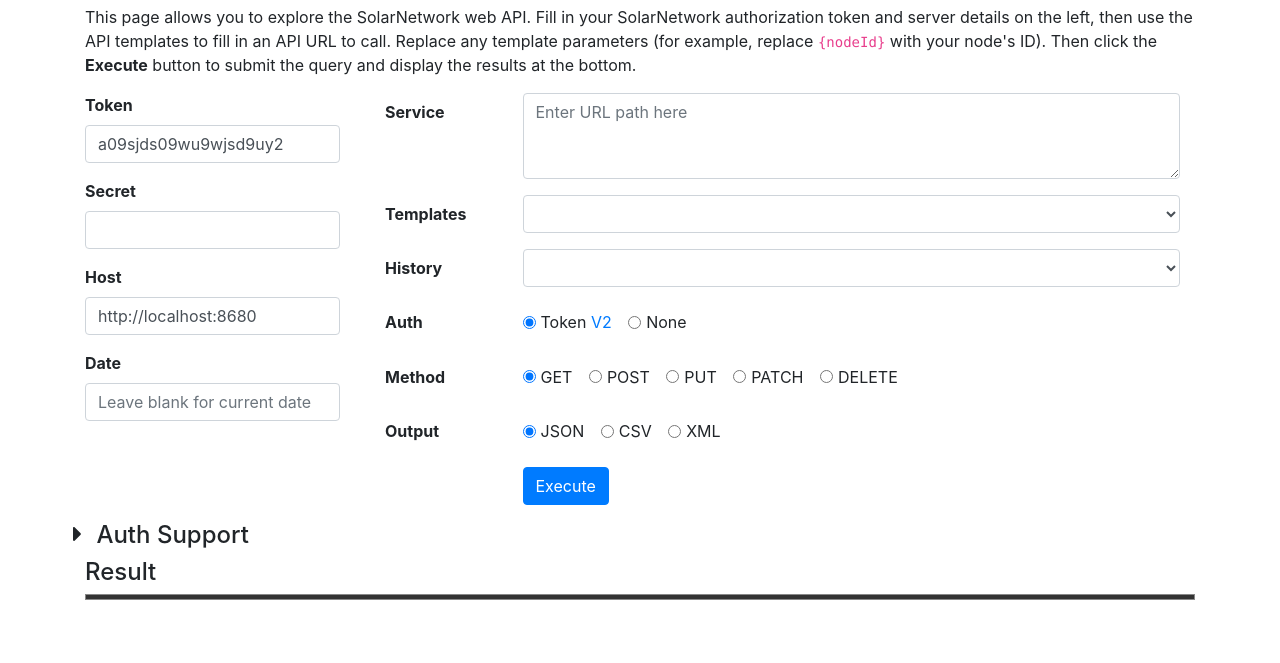
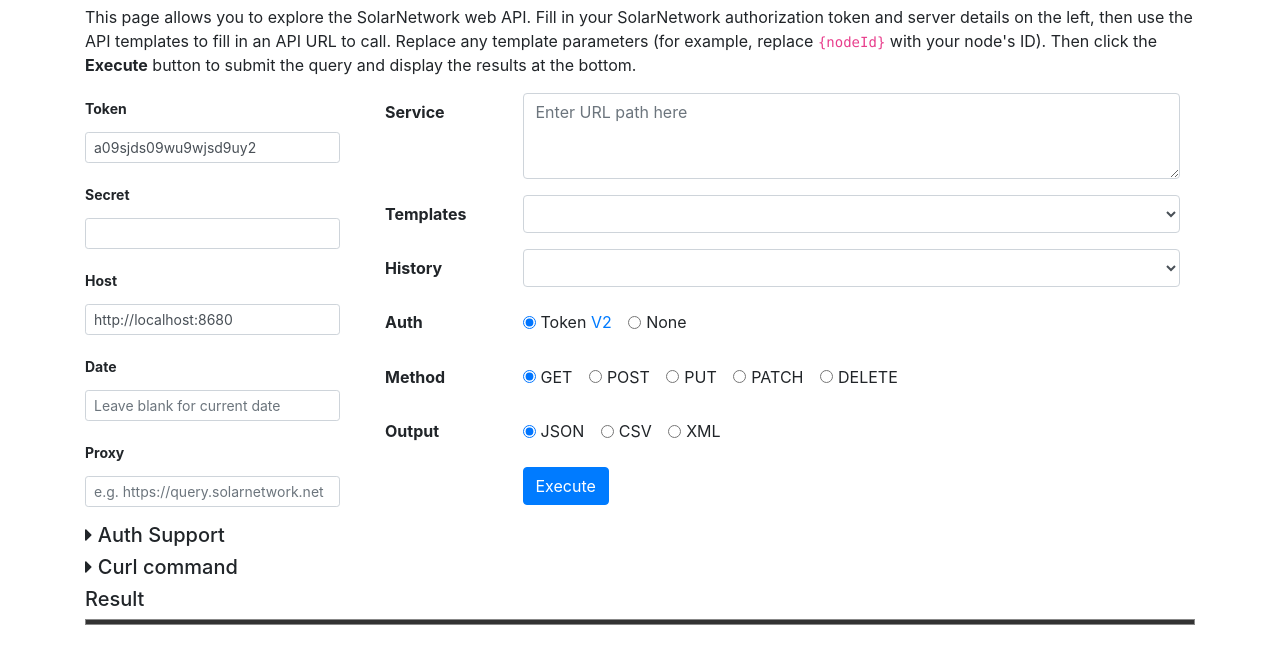
Before and after one commit to SolarNetwork/web-api-explorer, a website built with webpack: page src/index.html in a window 1280 px wide. Shown: the part 45-708 px from the top of the page. Built offline with nearby package versions, Linux system fonts and the light colour scheme; files whose address does not match are found by name; what solarnetwork-api-core would draw is missing.

```diff
--- a/src/index.html
+++ b/src/index.html
@@ -4,10 +4,10 @@
     <meta charset="utf-8" />
     <meta name="viewport" content="width=device-width, initial-scale=1, shrink-to-fit=no" />
     <title>SolarNetwork API Explorer</title>
-    <link rel="stylesheet" href="assets/bootstrap.min.css" />
+    <!--link rel="stylesheet" href="assets/bootstrap.min.css" />
     <link rel="stylesheet" href="assets/desert.css" />
     <link rel="stylesheet" href="assets/prettify.css" />
-    <link rel="stylesheet" href="assets/sampler.css" />
+    <link rel="stylesheet" href="assets/sampler.css" /-->
   </head>
   <body>
     <div class="container">
@@ -29,25 +29,45 @@
         <div class="col-md-3">
           <form id="credentials">
             <div class="form-group">
-              <label>Token</label>
-              <input class="form-control" type="text" name="token" value="a09sjds09wu9wjsd9uy2" />
+              <label class="col-form-label-sm">Token</label>
+              <input
+                class="form-control form-control-sm"
+                type="text"
+                name="token"
+                value="a09sjds09wu9wjsd9uy2"
+              />
             </div>
             <div class="form-group">
-              <label>Secret</label>
-              <input class="form-control" type="password" name="secret" value="" />
+              <label class="col-form-label-sm">Secret</label>
+              <input class="form-control form-control-sm" type="password" name="secret" value="" />
             </div>
             <div class="form-group">
-              <label>Host</label>
-              <input class="form-control" type="text" name="host" value="http://localhost:8680" />
+              <label class="col-form-label-sm">Host</label>
+              <input
+                class="form-control form-control-sm"
+                type="text"
+                name="host"
+                value="http://localhost:8680"
+              />
             </div>
             <div class="form-group">
-              <label>Date</label>
+              <label class="col-form-label-sm">Date</label>
               <input
-                class="form-control"
+                class="form-control form-control-sm"
                 type="text"
                 name="date"
                 value=""
                 placeholder="Leave blank for current date"
+              />
+            </div>
+            <div class="form-group">
+              <label class="col-form-label-sm">Proxy</label>
+              <input
+                class="form-control form-control-sm"
+                type="text"
+                name="proxy"
+                value=""
+                placeholder="e.g. https://query.solarnetwork.net"
               />
             </div>
           </form>
@@ -546,11 +566,11 @@
 
       <div class="row" id="auth-result">
         <div class="col">
-          <h4 id="auth-result-toggle" class="clickable activator">
+          <h5 id="auth-result-toggle" class="clickable activator">
             <i class="fa fa-caret-right activateable inactive"></i
             ><i class="fa fa-caret-down activateable active"></i>
             Auth Support
-          </h4>
+          </h5>
           <div id="auth-result-container" class="activateable active">
             <p>This shows the the computed HTTP <code>Authorization</code> header.</p>
             <pre id="auth-header" class="data"></pre>
@@ -566,7 +586,17 @@
             <h5>Signing key</h5>
             <p>This shows the key used to sign the message.</p>
             <pre id="sign-key" class="data"></pre>
-            <h5>Curl command</h5>
+          </div>
+        </div>
+      </div>
+      <div class="row" id="curl-result">
+        <div class="col">
+          <h5 id="curl-result-toggle" class="clickable activator">
+            <i class="fa fa-caret-right activateable inactive"></i
+            ><i class="fa fa-caret-down activateable active"></i>
+            Curl command
+          </h5>
+          <div id="auth-result-container" class="activateable active">
             <p>This is a <code>curl</code> command to make the same HTTP request.</p>
             <pre id="curl-command" class="data"></pre>
           </div>
@@ -574,8 +604,8 @@
       </div>
       <div class="row">
         <div class="col">
-          <h4>Result</h4>
-          <pre id="result" class="prettyprint linenums"></pre>
+          <h5>Result</h5>
+          <pre id="result" class="prettyprint"></pre>
         </div>
       </div>
     </div>
```
